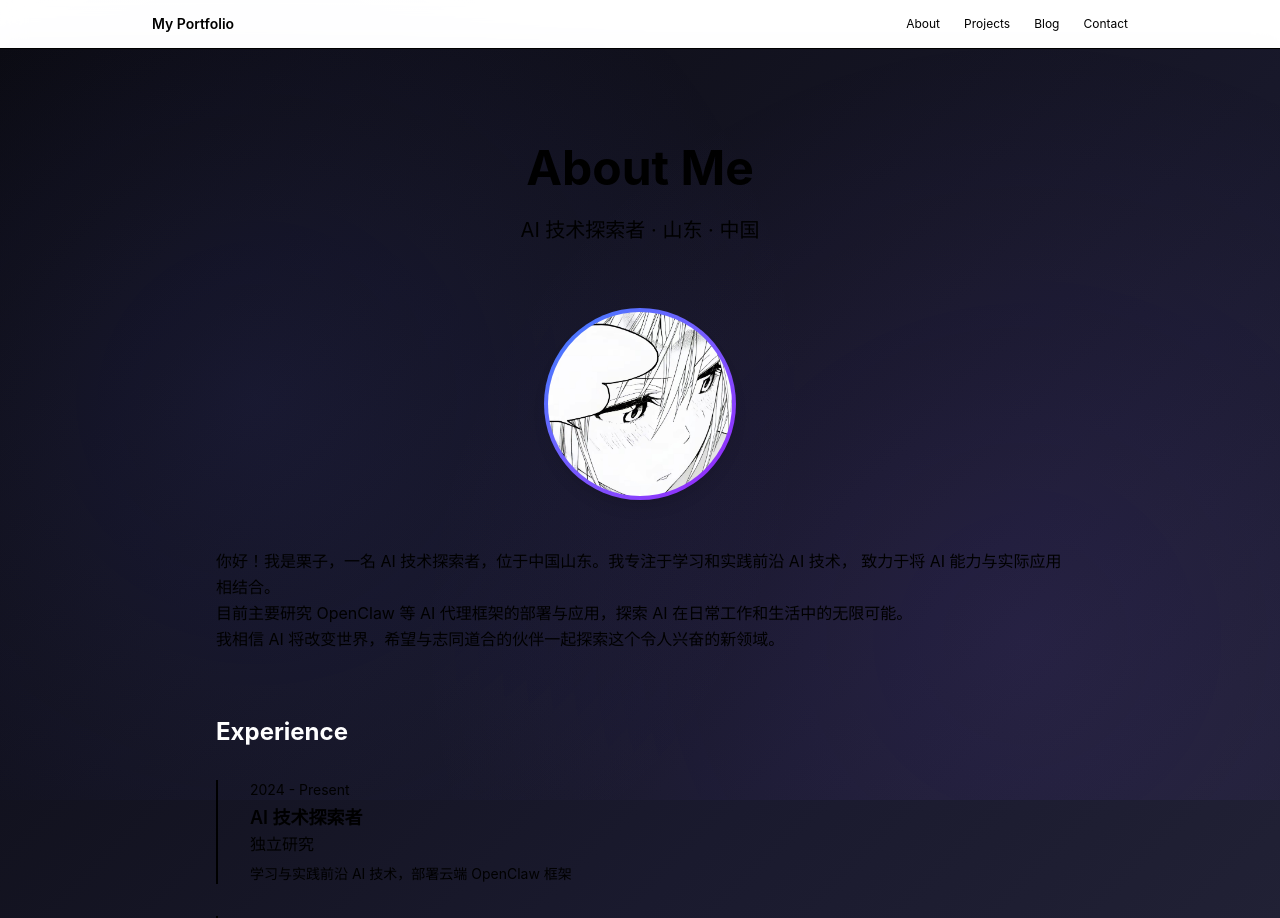
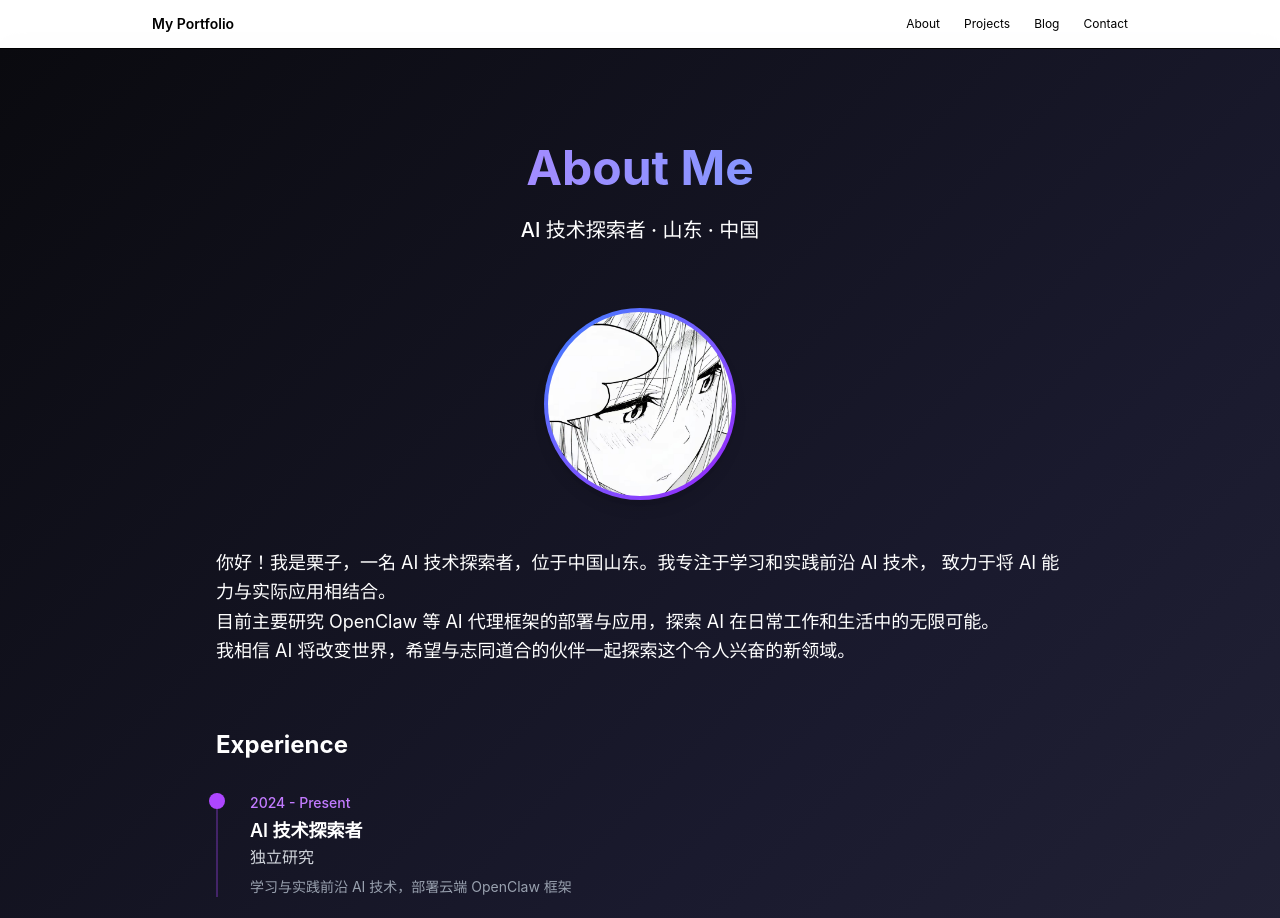
Before and after one commit to superlizi114514/myweb, a Vue app: page /#/about in a window 1280 px wide. Shown: the top 918 px of the page. Built offline with nearby package versions, Linux system fonts and the light colour scheme.

Commit message:
fix: About page text contrast - all white text on dark background

```diff
--- a/src/views/About.vue
+++ b/src/views/About.vue
@@ -3,8 +3,8 @@
     <div class="max-w-4xl mx-auto px-6 py-24">
       <!-- Hero -->
       <div class="text-center mb-16">
-        <h1 class="text-5xl font-bold text-apple-gray-900 mb-6">About Me</h1>
-        <p class="text-xl text-apple-gray-500">AI 技术探索者 · 山东 · 中国</p>
+        <h1 class="text-5xl font-bold text-transparent bg-clip-text bg-gradient-to-r from-purple-400 to-blue-400 mb-6">About Me</h1>
+        <p class="text-xl text-white font-medium">AI 技术探索者 · 山东 · 中国</p>
       </div>
 
       <!-- Profile Image -->
@@ -16,14 +16,14 @@
 
       <!-- Story -->
       <div class="prose prose-lg max-w-none mb-16">
-        <p class="text-apple-gray-600 leading-relaxed">
+        <p class="text-white leading-relaxed text-lg">
           你好！我是栗子，一名 AI 技术探索者，位于中国山东。我专注于学习和实践前沿 AI 技术，
           致力于将 AI 能力与实际应用相结合。
         </p>
-        <p class="text-apple-gray-600 leading-relaxed">
+        <p class="text-white leading-relaxed text-lg">
           目前主要研究 OpenClaw 等 AI 代理框架的部署与应用，探索 AI 在日常工作和生活中的无限可能。
         </p>
-        <p class="text-apple-gray-600 leading-relaxed">
+        <p class="text-white leading-relaxed text-lg">
           我相信 AI 将改变世界，希望与志同道合的伙伴一起探索这个令人兴奋的新领域。
         </p>
       </div>
@@ -32,12 +32,12 @@
       <div class="mb-16">
         <h2 class="text-2xl font-bold text-white mb-8">Experience</h2>
         <div class="space-y-8">
-          <div v-for="(item, index) in timeline" :key="index" class="relative pl-8 border-l-2 border-apple-gray-200">
-            <div class="absolute left-[-9px] top-0 w-4 h-4 rounded-full bg-apple-gray-900"></div>
-            <div class="mb-1 text-sm text-apple-gray-500">{{ item.period }}</div>
-            <h3 class="text-lg font-semibold text-apple-gray-900">{{ item.role }}</h3>
-            <p class="text-apple-gray-600">{{ item.company }}</p>
-            <p class="text-apple-gray-500 text-sm mt-2">{{ item.description }}</p>
+          <div v-for="(item, index) in timeline" :key="index" class="relative pl-8 border-l-2 border-purple-500/30">
+            <div class="absolute left-[-9px] top-0 w-4 h-4 rounded-full bg-purple-500"></div>
+            <div class="mb-1 text-sm text-purple-400 font-medium">{{ item.period }}</div>
+            <h3 class="text-lg font-semibold text-white">{{ item.role }}</h3>
+            <p class="text-gray-300">{{ item.company }}</p>
+            <p class="text-gray-400 text-sm mt-2">{{ item.description }}</p>
           </div>
         </div>
       </div>
@@ -113,22 +113,6 @@ export default {
   min-height: 100vh;
   background: linear-gradient(135deg, #0a0a0f 0%, #1a1a2e 50%, #2a2a3e 100%);
   animation: fadeIn 0.5s ease;
-  position: relative;
-}
-
-/* 背景弹幕容器 */
-.about-page::before {
-  content: '';
-  position: fixed;
-  top: 0;
-  left: 0;
-  width: 100%;
-  height: 100%;
-  background:
-    radial-gradient(circle at 20% 50%, rgba(99, 102, 241, 0.1) 0%, transparent 50%),
-    radial-gradient(circle at 80% 80%, rgba(139, 92, 246, 0.1) 0%, transparent 50%);
-  pointer-events: none;
-  z-index: 0;
 }
 
 @keyframes fadeIn {
@@ -141,18 +125,4 @@ export default {
     transform: translateY(0);
   }
 }
-
-/* 内容区域添加半透明背景 */
-.about-page > div {
-  position: relative;
-  z-index: 1;
-}
-
-.about-page > div > .max-w-4xl {
-  background: rgba(26, 26, 46, 0.8);
-  backdrop-filter: blur(20px);
-  border-radius: 24px;
-  padding: 64px 48px;
-  border: 1px solid rgba(255, 255, 255, 0.1);
-}
 </style>
```
